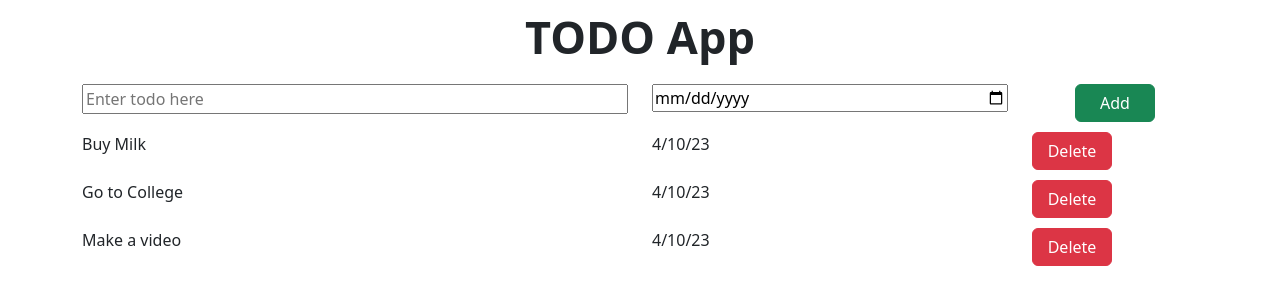
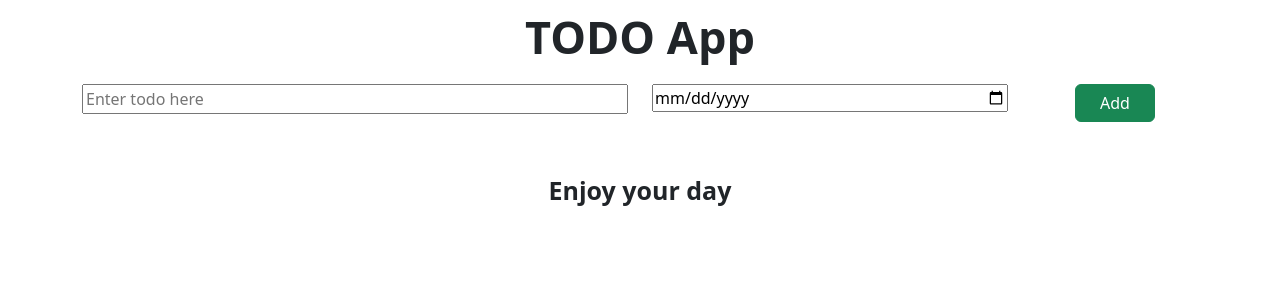
Before and after one commit to shikha105/to-do-app-version-2, a React (Vite) app: page / in a window 1280 px wide. Shown: the top 304 px of the page. Built offline with nearby package versions, Linux system fonts and the light colour scheme.

Commit message:
Adding a message when the list is empty, for that added a new component and related condition to apply that

```diff
--- a/src/App.jsx
+++ b/src/App.jsx
@@ -4,31 +4,25 @@
 
 import TodoItems from "./components/TodoItems";
 import TodoItemAdd from "./components/TodoItemAdd";
+import WelcomeMessage from "./components/WelcomeMessage";
 function App() {
-  const initialTodoItems = [
-    {
-      name: "Buy Milk",
-      dueDate: "4/10/23",
-    },
-    {
-      name: "Go to College",
-      dueDate: "4/10/23",
-    },
-    {
-      name: "Make a video",
-      dueDate: "4/10/23",
-    },
-  ];
-  const [todoItems, setTodoItems] = useState(initialTodoItems);
+  const [todoItems, setTodoItems] = useState([]);
 
   const handleNewItem = (itemName, itemDueDate) => {
     console.log(`New item added ${itemName} Date: ${itemDueDate}`);
+    const newTodoItems = [
+      ...todoItems,
+      { name: itemName, dueDate: itemDueDate },
+    ];
+    setTodoItems(newTodoItems);
   };
 
   return (
     <center className="todo-container">
       <AppName />
       <TodoItemAdd onNewItem={handleNewItem} />
+      {todoItems.length === 0 && <WelcomeMessage />}
+
       <TodoItems todoItems={todoItems} />
     </center>
   );
--- /dev/null
+++ b/src/components/WelcomeMessage.jsx
@@ -0,0 +1,7 @@
+import styles from "./WelcomeMessage.module.css";
+
+const WelcomeMessage = () => {
+  return <p className={styles.welcome}>Enjoy your day</p>;
+};
+
+export default WelcomeMessage;
--- /dev/null
+++ b/src/components/WelcomeMessage.module.css
@@ -0,0 +1,5 @@
+.welcome {
+  font-size: 25px;
+  font-weight: 700;
+  margin-top: 50px;
+}
```
